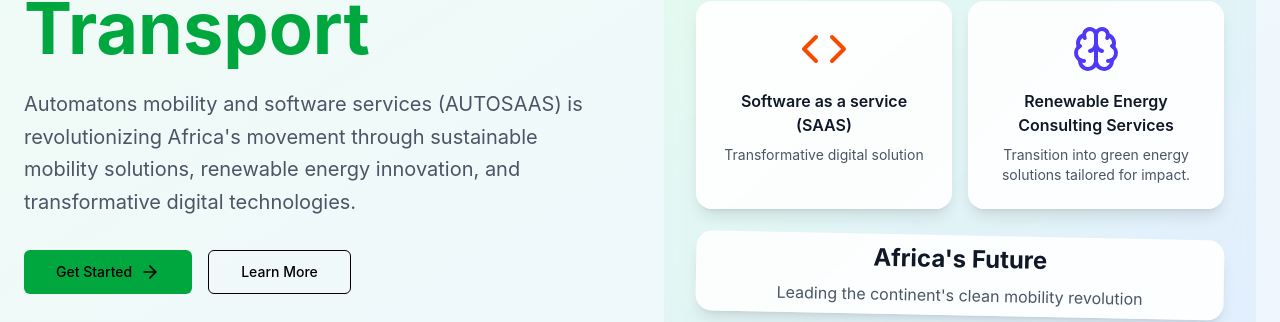
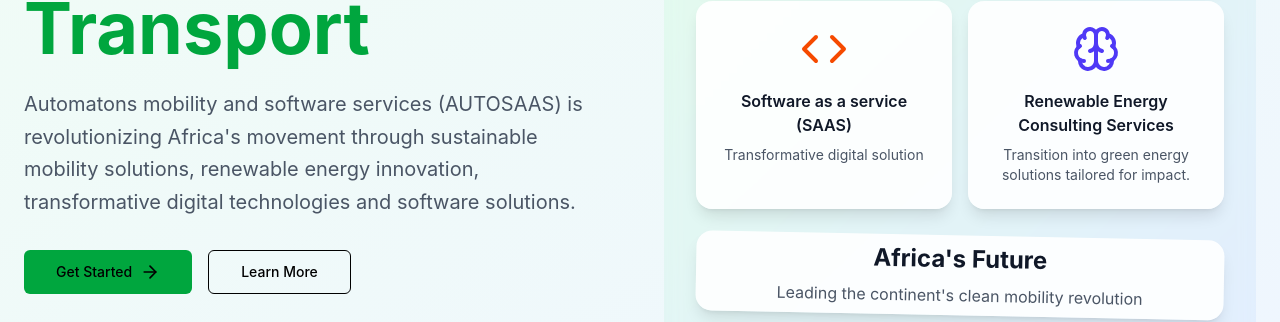
Before and after one commit to Enesi-George/AUTOMOSAAS, a React (Vite) app: page / in a window 1280 px wide. Shown: the part 369-691 px from the top of the page. Built offline with nearby package versions, Linux system fonts and the light colour scheme; no server answers.

Commit message:
add saas to hero

```diff
--- a/src/components/Hero.jsx
+++ b/src/components/Hero.jsx
@@ -33,8 +33,7 @@
           >
 
             Automatons mobility and software services (AUTOSAAS) is revolutionizing Africa's movement
-            through sustainable mobility solutions, renewable energy innovation,
-            and transformative digital technologies.
+            through sustainable mobility solutions, renewable energy innovation, transformative digital technologies and software solutions.
           </motion.p>
           <motion.div
             initial={{ opacity: 0, y: 20 }}
```
